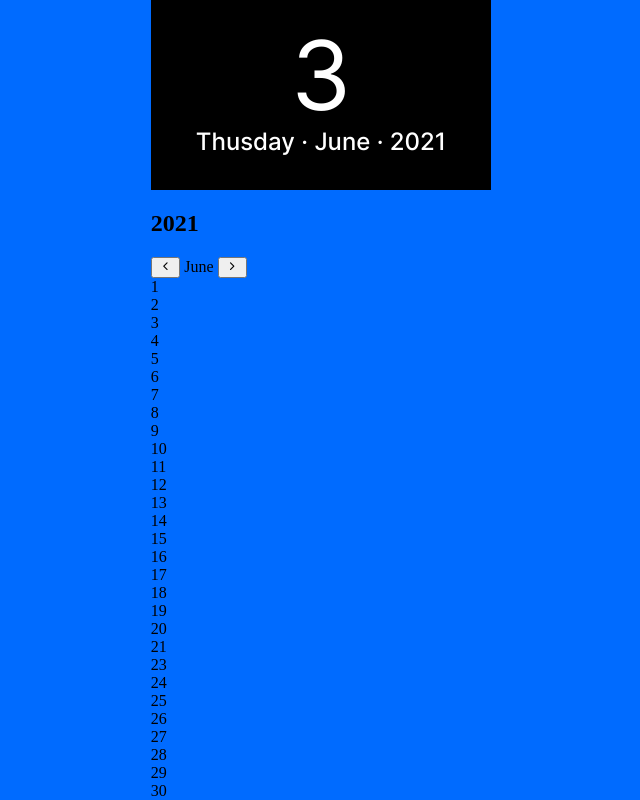
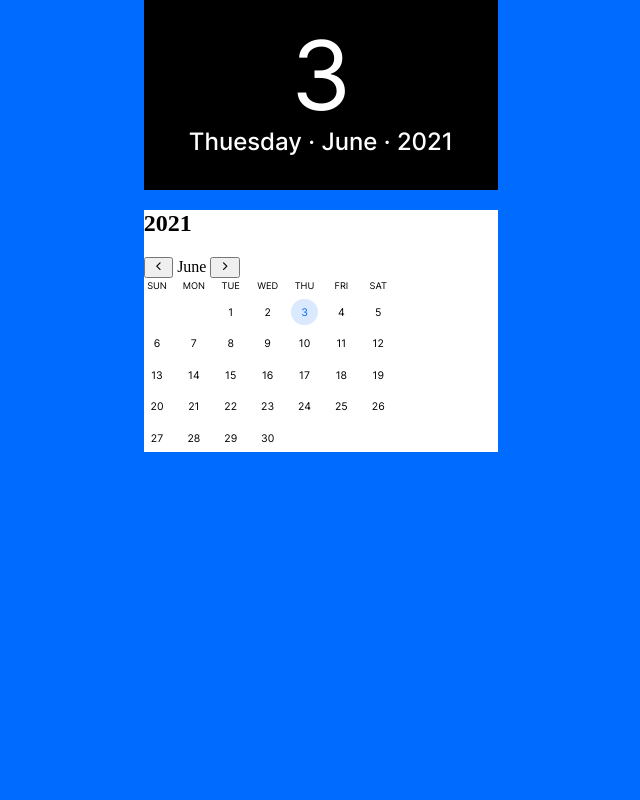
Before and after one commit to pandresvaldivia/Calendar, a website built with webpack: page public/index.html in a window 1280 px wide. Shown: the whole page, without its empty margins (319-959 px from the left). Built offline with nearby package versions, Linux system fonts and the light colour scheme; a web font is replaced by a local one.

Commit message:
Month calendar component created

```diff
--- a/public/index.html
+++ b/public/index.html
@@ -90,14 +90,14 @@
 				<section class="selected-date" aria-label="Selected date">
 					<time datetime="2021-06-03" class="selected-date__info">
 						<span id="day" class="selected-date__day">3</span>
-						<span id="weekday">Thusday</span>
+						<span id="weekday">Thuesday</span>
 						&middot;
 						<span id="month">June</span>
 						&middot;
 						<span id="year">2021</span>
 					</time>
 				</section>
-				<section aria-label="Calendar of June 2021">
+				<section class="calendar__container" aria-label="Calendar of June 2021">
 					<div>
 						<h2>2021</h2>
 						<nav aria-label="Calendar controls">
@@ -110,102 +110,114 @@
 							</button>
 						</nav>
 					</div>
-					<time datetime="2021-06">
-						<div class="calendar">
+					<div class="calendar">
+						<div class="calendar__header">
+							<span class="calendar__weekday"> Sun </span>
+							<span class="calendar__weekday"> Mon </span>
+							<span class="calendar__weekday"> Tue </span>
+							<span class="calendar__weekday"> Wed </span>
+							<span class="calendar__weekday"> Thu </span>
+							<span class="calendar__weekday"> Fri </span>
+							<span class="calendar__weekday"> Sat </span>
+						</div>
+						<time datetime="2021-06" class="calendar__month">
 							<div></div>
 							<div></div>
-							<div>
+							<div class="calendar__date">
 								<time datetime="2021-06-01">1</time>
 							</div>
-							<div>
+							<div class="calendar__date">
 								<time datetime="2021-06-01">2</time>
 							</div>
-							<div>
+							<div class="calendar__date calendar__date--selected">
 								<time datetime="2021-06-01">3</time>
 							</div>
-							<div>
+							<div class="calendar__date">
 								<time datetime="2021-06-01">4</time>
 							</div>
-							<div>
+							<div class="calendar__date">
 								<time datetime="2021-06-01">5</time>
 							</div>
-							<div>
+							<div class="calendar__date">
 								<time datetime="2021-06-01">6</time>
 							</div>
-							<div>
+							<div class="calendar__date">
 								<time datetime="2021-06-01">7</time>
 							</div>
-							<div>
+							<div class="calendar__date">
 								<time datetime="2021-06-01">8</time>
 							</div>
-							<div>
+							<div class="calendar__date">
 								<time datetime="2021-06-01">9</time>
 							</div>
-							<div>
+							<div class="calendar__date">
 								<time datetime="2021-06-01">10</time>
 							</div>
-							<div>
+							<div class="calendar__date">
 								<time datetime="2021-06-01">11</time>
 							</div>
-							<div>
+							<div class="calendar__date">
 								<time datetime="2021-06-01">12</time>
 							</div>
-							<div>
+							<div class="calendar__date">
 								<time datetime="2021-06-01">13</time>
 							</div>
-							<div>
+							<div class="calendar__date">
 								<time datetime="2021-06-01">14</time>
 							</div>
-							<div>
+							<div class="calendar__date">
 								<time datetime="2021-06-01">15</time>
 							</div>
-							<div>
+							<div class="calendar__date">
 								<time datetime="2021-06-01">16</time>
 							</div>
-							<div>
+							<div class="calendar__date">
 								<time datetime="2021-06-01">17</time>
 							</div>
-							<div>
+							<div class="calendar__date">
 								<time datetime="2021-06-01">18</time>
 							</div>
-							<div>
+							<div class="calendar__date">
 								<time datetime="2021-06-01">19</time>
 							</div>
-							<div>
+							<div class="calendar__date">
 								<time datetime="2021-06-01">20</time>
 							</div>
-							<div>
+							<div class="calendar__date">
 								<time datetime="2021-06-01">21</time>
 							</div>
-							<div>
+							<div class="calendar__date">
+								<time datetime="2021-06-01">22</time>
+							</div>
+							<div class="calendar__date">
 								<time datetime="2021-06-01">23</time>
 							</div>
-							<div>
+							<div class="calendar__date">
 								<time datetime="2021-06-01">24</time>
 							</div>
-							<div>
+							<div class="calendar__date">
 								<time datetime="2021-06-01">25</time>
 							</div>
-							<div>
+							<div class="calendar__date">
 								<time datetime="2021-06-01">26</time>
 							</div>
-							<div>
+							<div class="calendar__date">
 								<time datetime="2021-06-01">27</time>
 							</div>
-							<div>
+							<div class="calendar__date">
 								<time datetime="2021-06-01">28</time>
 							</div>
-							<div>
+							<div class="calendar__date">
 								<time datetime="2021-06-01">29</time>
 							</div>
-							<div>
+							<div class="calendar__date">
 								<time datetime="2021-06-01">30</time>
 							</div>
 							<div></div>
 							<div></div>
 							<div></div>
-						</div>
-					</time>
+						</time>
+					</div>
 				</section>
 			</section>
 		</main>
--- /dev/null
+++ b/src/css/calendar.css
@@ -0,0 +1,40 @@
+.calendar__container {
+	background: var(--white);
+}
+
+.calendar__header {
+	display: grid;
+	grid-template-columns: repeat(7, 1.6469rem);
+	font: var(--small);
+	text-transform: uppercase;
+	column-gap: 0.6587rem;
+	text-align: center;
+	margin-block-end: 0.3294rem;
+}
+
+.calendar__month {
+	display: grid;
+	grid-template-columns: repeat(7, 1.6469rem);
+	grid-template-rows: repeat(5, 1.6469rem);
+	font: var(--medium);
+	column-gap: 0.6587rem;
+	row-gap: 0.3294rem;
+	block-size: 9.5519rem;
+}
+
+.calendar__date {
+	box-sizing: border-box;
+	padding: 0.3294rem;
+	display: grid;
+	place-content: center;
+	border-radius: 50%;
+	-webkit-border-radius: 50%;
+	-moz-border-radius: 50%;
+	-ms-border-radius: 50%;
+	-o-border-radius: 50%;
+}
+
+.calendar__date--selected {
+	background: var(--skyblue);
+	color: var(--primary);
+}
--- a/src/css/main.css
+++ b/src/css/main.css
@@ -42,11 +42,14 @@
 :root {
 	--black: #000000;
 	--primary: #006bff;
+	--skyblue: #dbe9ff;
 	--grey-bg: #fbfbfb;
 	--grey: #cecece;
 	--white: #ffffff;
 	--fontBase: Inter, sans-serif;
 	--day: 400 6rem/5.375rem var(--fontBase);
+	--small: 400 0.5763rem/0.9881rem var(--fontBase);
+	--medium: 400 0.6587rem/21.08px var(--fontBase);
 	--desktop-h1: 900 5.625rem/5.625rem var(--fontBase);
 	--desktop-h2: 900 3.25rem/4.0625rem var(--fontBase);
 	--desktop-h3: 900 2.5rem/3rem var(--fontBase);
@@ -80,4 +83,5 @@
 	align-items: center;
 	justify-content: center;
 	min-inline-size: 22.5rem;
+	color: var(--black);
 }
--- a/src/js/index.js
+++ b/src/js/index.js
@@ -1,3 +1,4 @@
 import '../css/main.css';
 import '../css/icons.css';
 import '../css/selected-date.css';
+import '../css/calendar.css';
```
